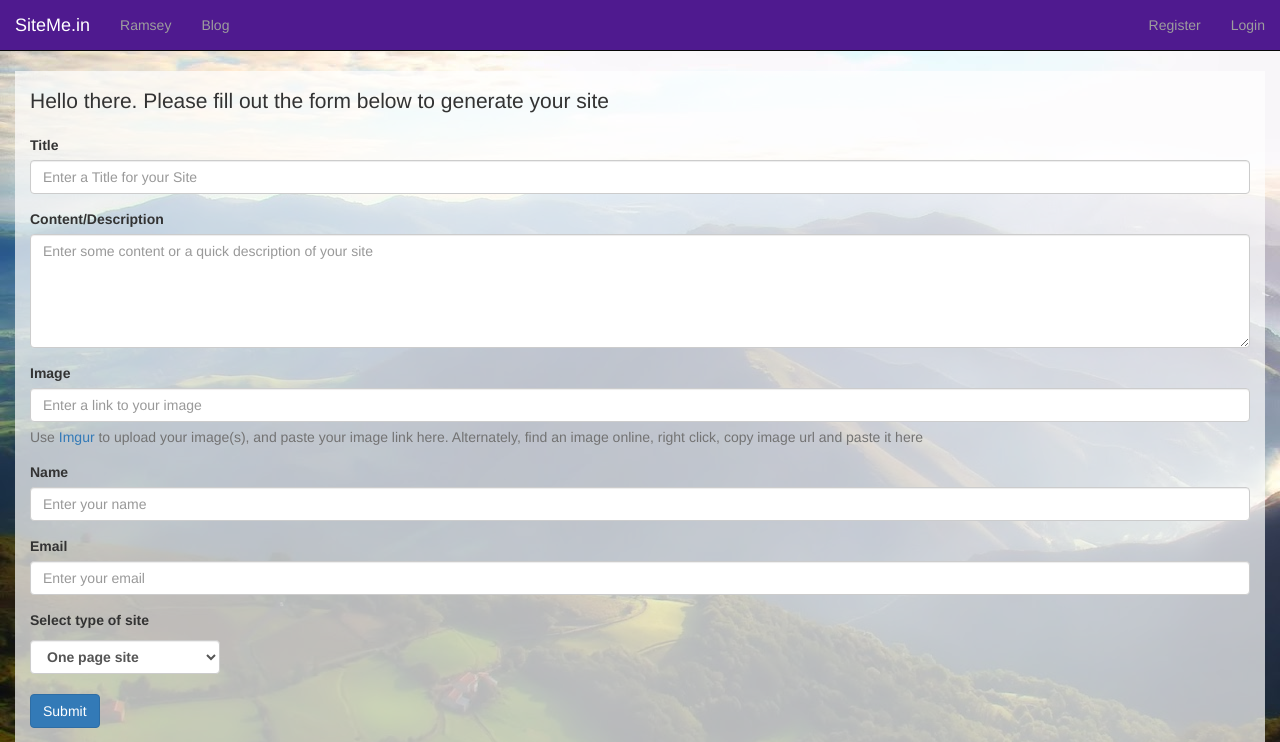
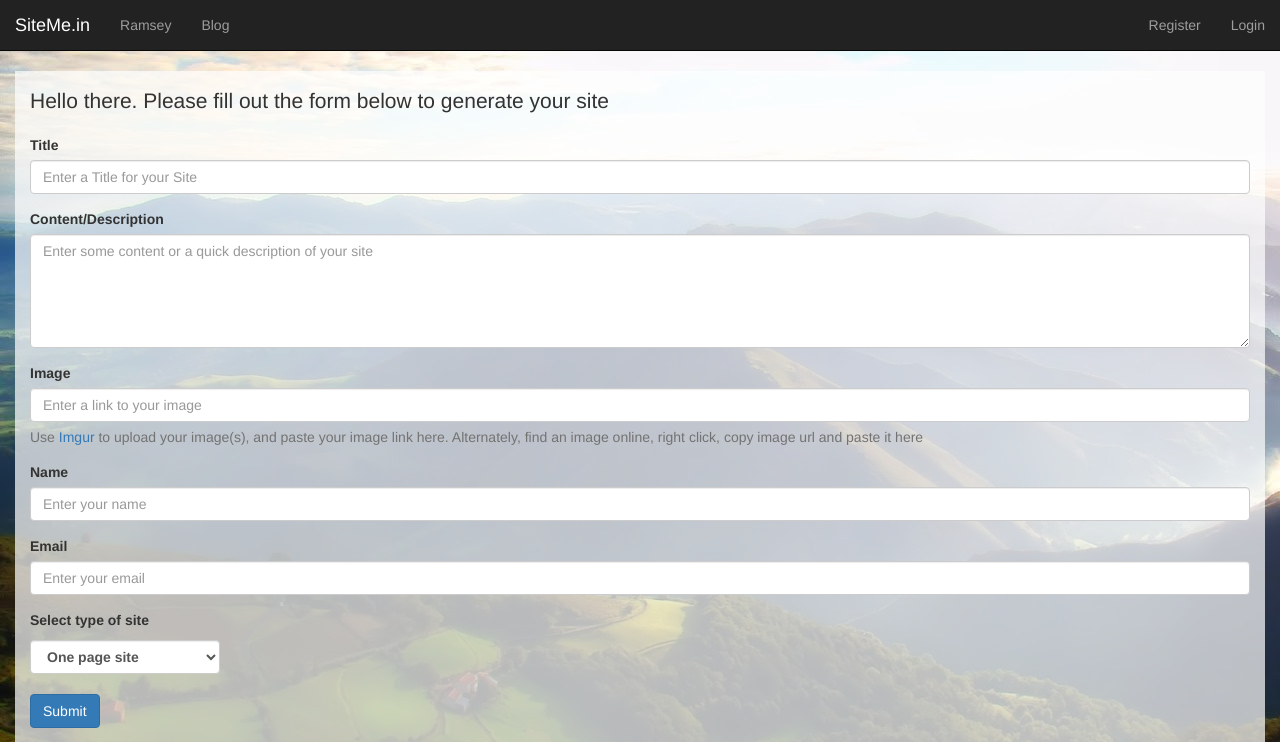
Before and after one commit to ramseydsilva/sitemein, a Django app: page / in a window 1280 px wide. Shown: the top 742 px of the page. Run offline with Django 3.2, Linux system fonts and the light colour scheme; some libraries are stand-ins or nearby versions.

Commit message:
Black navbar, added favicon

```diff
--- a/sitemein/sitemein/static/css/main.css
+++ b/sitemein/sitemein/static/css/main.css
@@ -1,8 +1,3 @@
-.navbar-inverse {
-    background-color: #4F1A8F;
-    background-image: none;
-}
-
 .main-content {
     background: rgba(255,255,255, 0.7);
     padding: 15px;
--- a/sitemein/sitemein/templates/base.html
+++ b/sitemein/sitemein/templates/base.html
@@ -3,8 +3,9 @@
   <head>
     <meta charset="utf-8">
     <title>SiteMe.in</title>
+    <link rel="shortcut icon" type="image/x-icon" href="{{ STATIC_URL }}img/favicon.ico">
     <meta name="viewport" content="width=device-width, initial-scale=1.0">
-    <meta name="description" content="Ramsey D'silva's Personal Site">
+    <meta name="description" content="Site Builder, Build your own site!">
     <meta name="author" content="Ramsey D'silva">
 
     <!-- Latest compiled and minified CSS -->
```
Also changed, not shown: sitemein/sitemein/static/img/favicon.ico (added).
